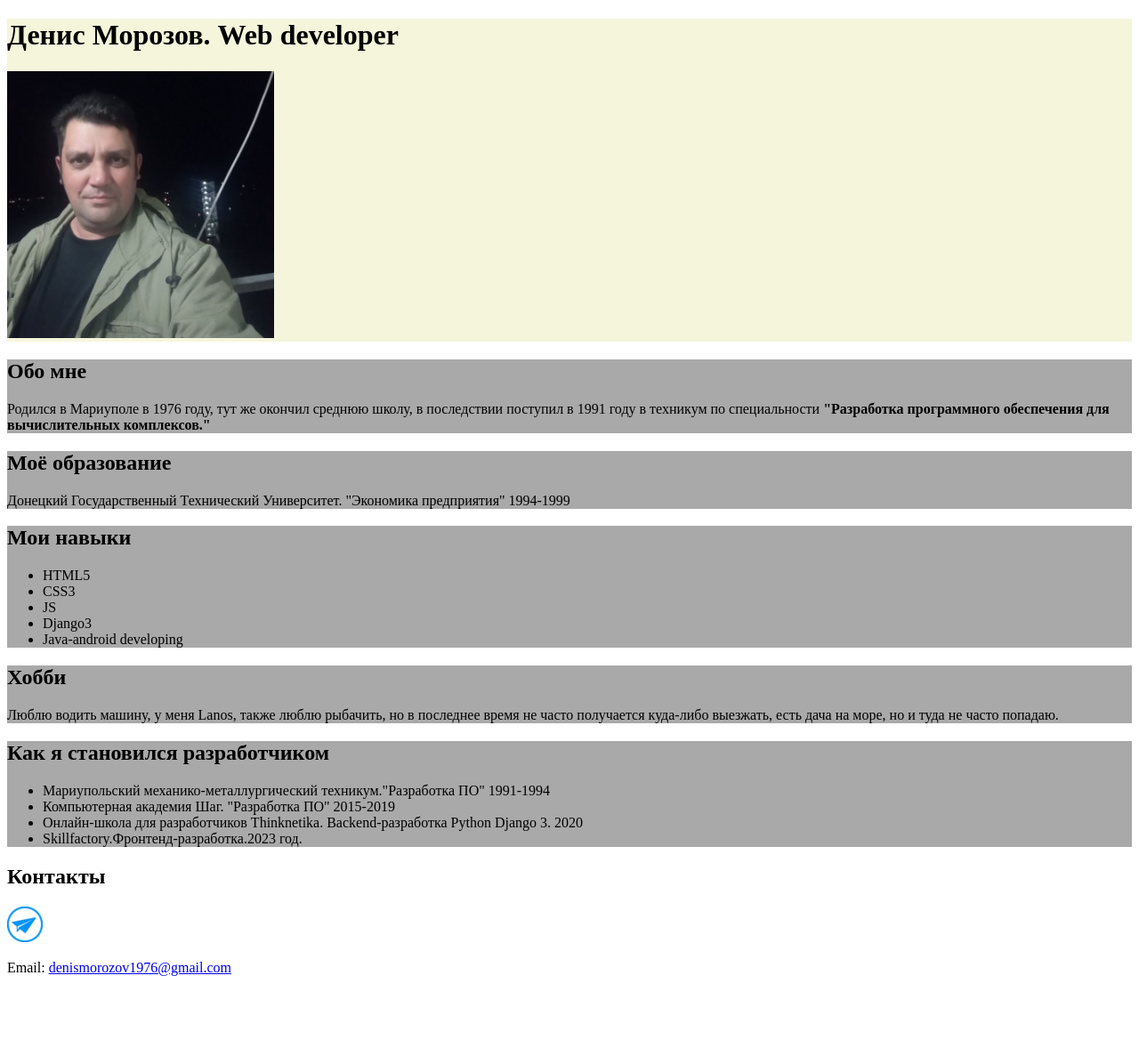
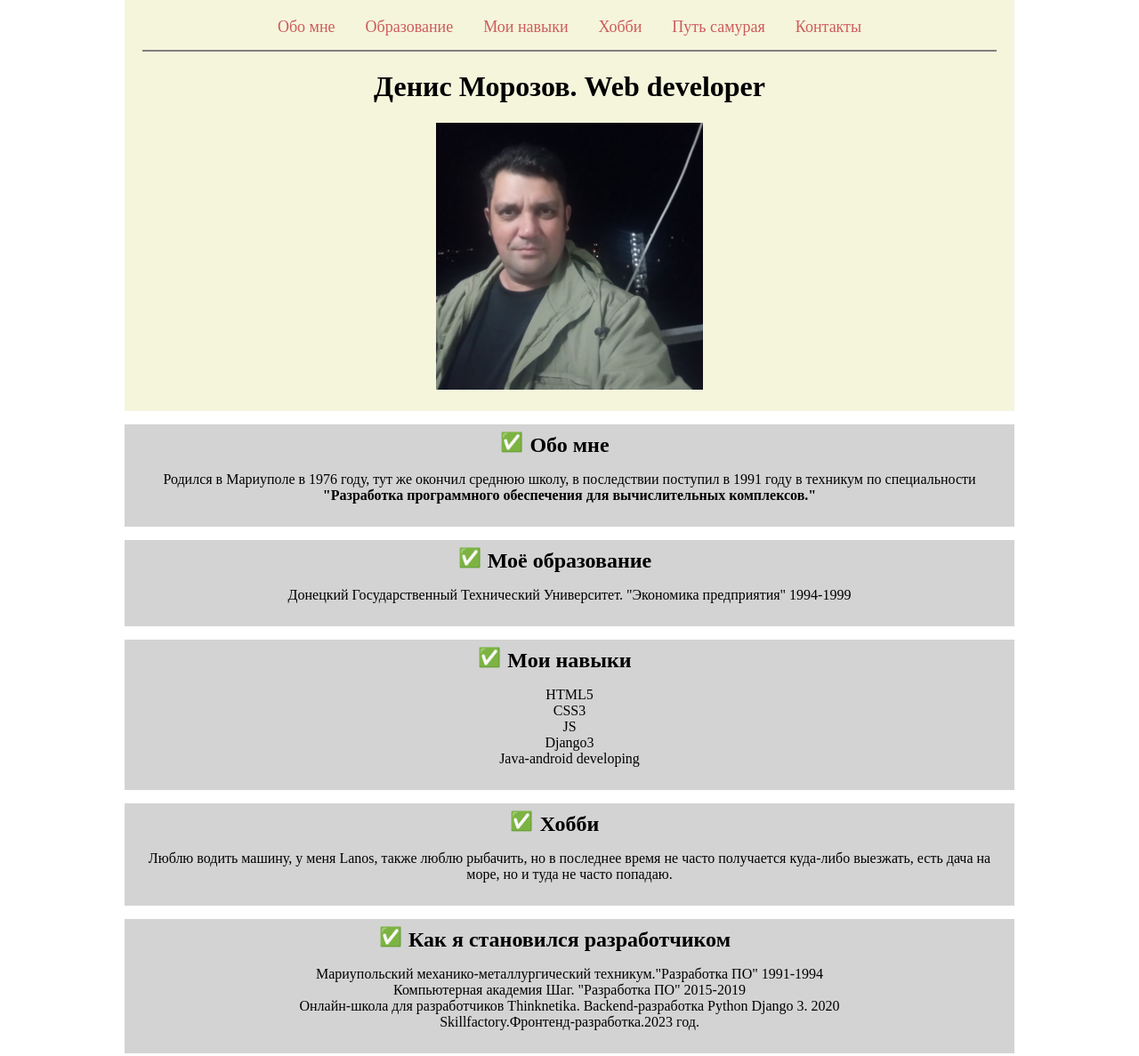
Before and after one commit to denm76/webdev, a plain HTML site: page index.html in a window 1280 px wide. Shown: the top 1187 px of the page at 89% size. Before the commit the page ends 1113 px from the top, so only its background shows below. Drawn offline with Linux system fonts and the light colour scheme.

Commit message:
Changed and added new styles

```diff
--- a/css/style.css
+++ b/css/style.css
@@ -1,5 +1,62 @@
+body {
+  width: 1000px;
+  margin: 0 auto;
+  text-align: center;
+}
+
+h2 {
+  position: relative;
+}
+
+h2.about::before {
+  content: "\2705";
+  position: absolute;
+  left: 412px;
+  top: -2px;
+  font-size: 1.3rem;
+}
+
+h2.education::before {
+  content: "\2705";
+  position: absolute;
+  left: 365px;
+  top: -2px;
+  font-size: 1.3rem;
+}
+
+h2.scills::before {
+  content: "\2705";
+  position: absolute;
+  left: 387px;
+  top: -2px;
+  font-size: 1.3rem;
+}
+
+h2.hobbies::before {
+  content: "\2705";
+  position: absolute;
+  left: 423px;
+  top: -2px;
+  font-size: 1.3rem;
+}
+
+h2.become::before {
+  content: "\2705";
+  position: absolute;
+  left: 276px;
+  top: -2px;
+  font-size: 1.3rem;
+}
+
+
 header{
   background-color: beige;
+  padding: 20px;
+  text-align: center;
+}
+
+header h1{
+  text-align: center;
 }
 
 header img{
@@ -7,13 +64,49 @@ header img{
   height: 300px;
 }
 
-section {
-  background-color: darkgrey;
-  margin-top: 15px;
+.navigation {
+  border-bottom: 2px solid grey;
+  padding-bottom: 15px;
 }
 
+.navigation a {
+  margin: 0 10px;
+  font-size: 18px;
+  text-decoration: none;
+  color: indianred;
+  padding: 5px;
+  border-radius: 3px;
+}
+
+.navigation a:hover{
+  background-color: silver;
+}
+
+.section {
+  background-color: lightgray;
+  margin-top: 15px;
+  padding: 10px;
+}
+
+li {
+  list-style:none;
+}
+
+ul {
+  padding-inline-start: 0;
+}
+
+footer {
+  background-color: beige;
+  margin-top: 15px;
+  padding: 10px;
+}
 
 footer img{
   width: 40px;
   height: 40px;
 }
+
+footer p , h2{
+  margin: 0 auto;
+}
--- a/index.html
+++ b/index.html
@@ -7,27 +7,37 @@
   <title>Web developer card</title>
 </head>
 <body>
-  <header>
+  <header class="header">
+    <nav class="navigation">
+      <a href="#about">Обо мне</a>
+      <a href="#education">Образование</a>
+      <a href="#scills">Мои навыки</a>
+      <a href="#hobbies">Хобби</a>
+      <a href="#become">Путь самурая</a>
+      <a href="#contacts">Контакты</a>
+    </nav>
     <h1>Денис Морозов. Web developer</h1>
     <img src="images/me.jpg" alt="Денис Морозов">
   </header>
   <main>
-    <section class="about">
-      <h2>
+    <section class="about_me section">
+      <h2 id="about" class="about">
         Обо мне
       </h2>
       <p>
         Родился в Мариуполе в 1976 году, тут же окончил среднюю школу, в последствии поступил в 1991 году в техникум по специальности <strong>"Разработка программного обеспечения для вычислительных комплексов."</strong>
       </p>
     </section>
-    <section class="education">
-      <h2>
+    <section class="my_education section">
+      <h2 id="education" class="education">
         Моё образование
       </h2>
+      <p>
         Донецкий Государственный Технический Университет. "Экономика предприятия" 1994-1999
+      </p>
     </section>
-    <section class="experience">
-      <h2>
+    <section class="my_experience section">
+      <h2 id="scills" class="scills">
         Мои навыки
       </h2>
       <ul>
@@ -38,16 +48,16 @@
         <li>Java-android developing</li>
       </ul>
     </section>
-    <section class="hobbies">
-      <h2>
+    <section class="my_hobbies section">
+      <h2 id="hobbies" class="hobbies">
         Хобби
       </h2>
       <p>
         Люблю водить машину, у меня Lanos, также люблю рыбачить, но в последнее время не часто получается куда-либо выезжать, есть дача на море, но и туда не часто попадаю.
       </p>
     </section>
-    <section class="how_i_become">
-      <h2>
+    <section class="how_i_become section">
+      <h2 id="become" class="become">
         Как я становился разработчиком
       </h2>
       <ul>
@@ -61,7 +71,7 @@
     </section>
   </main>
   <footer>
-    <h2>
+    <h2 id="contacts">
       Контакты
     </h2>
     <p><a href="https://t.me/demariu"><img src="images/telegram.jfif" alt="Telegram"></a></p>
```
Also changed, not shown: 3 other files.
